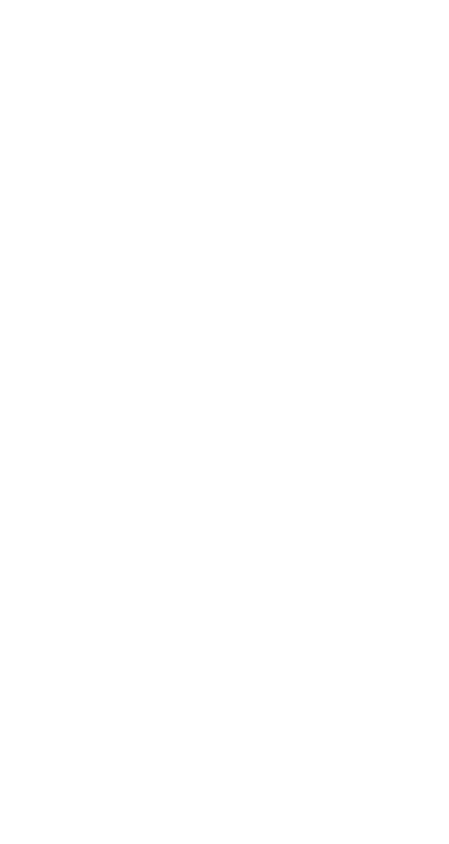
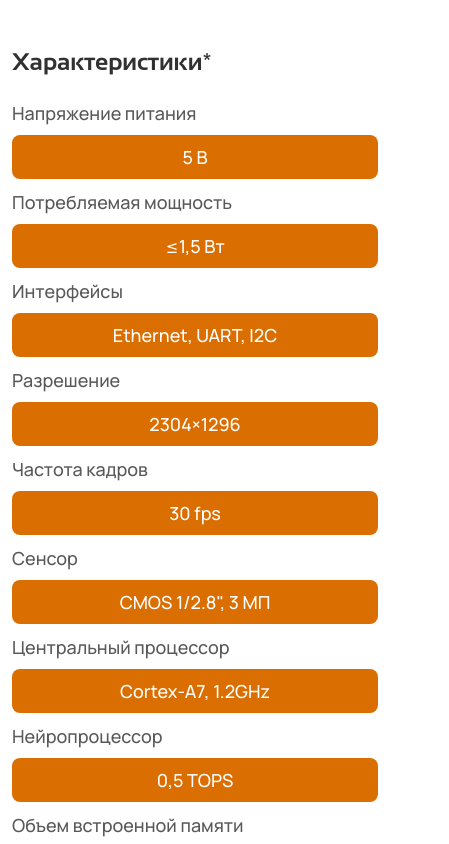
Before and after one commit to denisholmov/edu-cifra, a React (Vite) app: page / in a window 390 px wide. Shown: the part 6260-7104 px from the top of the page, 449 px wide, since content can reach past the window. Before the commit the page ends 6280 px from the top, so only its background shows below. Built offline with nearby package versions, Linux system fonts and the light colour scheme.

Commit message:
убран скролл и сделан блок characteristic

```diff
--- /dev/null
+++ b/src/components/pages-content/Characteristics/index.tsx
@@ -0,0 +1,64 @@
+import styles from "./styles/index.module.css";
+
+export const Characteristics = () => {
+  return (
+    <section id="characteristics" className={styles.characteristics}>
+        <div className={styles.container}>
+            <h2 className={styles.title}>Характеристики*</h2>
+
+            <ul className={styles.list}>
+                <li className={styles.item}>
+                    <h3 className={styles.itemTitle}>Напряжение питания</h3>
+                    <p className={styles.itemDescription}>5 В</p>
+                </li>
+                <li className={styles.item}>
+                    <h3 className={styles.itemTitle}>Потребляемая мощность</h3>
+                    <p className={styles.itemDescription}>≤1,5 Вт</p>
+                </li>
+                <li className={styles.item}>
+                    <h3 className={styles.itemTitle}>Интерфейсы</h3>
+                    <p className={styles.itemDescription}>Ethernet, UART, I2C</p>
+                </li>
+                <li className={styles.item}>
+                    <h3 className={styles.itemTitle}>Разрешение</h3>
+                    <p className={styles.itemDescription}>2304×1296</p>
+                </li>
+                <li className={styles.item}>
+                    <h3 className={styles.itemTitle}>Частота кадров</h3>
+                    <p className={styles.itemDescription}>30 fps</p>
+                </li>
+                <li className={styles.item}>
+                    <h3 className={styles.itemTitle}>Сенсор</h3>
+                    <p className={styles.itemDescription}>CMOS 1/2.8", 3 МП</p>
+                </li>
+                <li className={styles.item}>
+                    <h3 className={styles.itemTitle}>Центральный процессор</h3>
+                    <p className={styles.itemDescription}>Cortex-A7, 1.2GHz</p>
+                </li>
+                <li className={styles.item}>
+                    <h3 className={styles.itemTitle}>Нейропроцессор</h3>
+                    <p className={styles.itemDescription}>0,5 TOPS</p>
+                </li>
+                <li className={styles.item}>
+                    <h3 className={styles.itemTitle}>Объем встроенной памяти</h3>
+                    <p className={styles.itemDescription}>32 ГБ</p>
+                </li>
+                <li className={styles.item}>
+                    <h3 className={styles.itemTitle}>Масса</h3>
+                    <p className={styles.itemDescription}>25 г</p>
+                </li>
+                <li className={styles.item}>
+                    <h3 className={styles.itemTitle}>Габариты</h3>
+                    <p className={styles.itemDescription}>45*35*35 см</p>
+                </li>
+                <li className={styles.item}>
+                    <h3 className={styles.itemTitle}>Температурный диапазон</h3>
+                    <p className={styles.itemDescription}>-10…+40 °C</p>
+                </li>
+            </ul>
+
+            <p className={styles.description}>* Данные уточняются. Свяжитесь  с нами, чтобы узнать актуальную информацию!</p>
+        </div>
+    </section>
+  );
+};
--- /dev/null
+++ b/src/components/pages-content/Characteristics/styles/index.module.css
@@ -0,0 +1,153 @@
+.characteristics {
+  padding: 30px 0;
+  background-color: var(--color-white);
+  position: relative;
+  margin-bottom: 30px;
+}
+
+/* .characteristics::before {
+    content: "";
+    position: absolute;
+    bottom: -400px;
+    right: -100px;
+    width: 700px;
+    height: 700px;
+    background: url('/images/pattern-blue.png') no-repeat center center;
+} */
+
+.container {
+  max-width: 1200px;
+  margin: 0 auto;
+  padding: 0 20px;
+  display: flex;
+  flex-direction: column;
+  justify-content: space-between;
+  align-items: center;
+  gap: 30px;
+}
+
+.title {
+    width: 100%;
+    text-align: start;
+  font-family: Sansation;
+  font-size: 36px;
+  font-weight: 700;
+  color: var(--color-off-black);
+}
+
+.list {
+  display: flex;
+  flex-direction: column;
+  justify-content: space-between;
+  gap: 10px;
+  width: 100%;
+  max-width: 860px;
+}
+
+.item{
+    display: grid;
+    grid-template-columns: 1fr 391px;
+    align-items: center;
+    column-gap: 12px;
+    width: 100%;
+}
+
+.itemTitle{
+    margin: 0;
+    font-family: Manrope;
+    font-weight: 500;
+    font-size: 24px;
+    color: var(--color-shadow-mountain);
+    text-align: right;
+}
+
+.itemDescription{
+    margin: 0;
+    background-color: var(--color-orange-danger);
+    width: 391px;
+    min-height: 47px;
+    display: flex;
+    align-items: center;
+    justify-content: center;
+    border-radius: 8px;
+    padding: 5px 0;
+    text-align: center;
+    font-family: Manrope;
+    font-weight: 500;
+    font-size: 24px;
+    color: var(--color-white);
+}
+
+.description{
+    font-family: Manrope;
+    font-weight: 500;
+    font-size: 20px;
+    color: var(--color-shadow-mountain);
+    text-align: center;
+}
+
+@media (max-width: 992px) {
+  .title {
+    font-size: 32px;
+  }
+
+  .item {
+    grid-template-columns: 1fr 340px;
+  }
+
+  .itemTitle,
+  .itemDescription {
+    font-size: 21px;
+  }
+
+  .itemDescription {
+    width: 340px;
+  }
+}
+
+@media (max-width: 768px) {
+
+  .characteristics {
+    padding: 24px 0;
+  }
+
+  .container {
+    padding: 0 16px;
+    gap: 20px;
+  }
+
+  .title {
+    font-size: 28px;
+  }
+
+  .item {
+    grid-template-columns: 1fr;
+    row-gap: 8px;
+  }
+
+  .itemTitle {
+    text-align: left;
+    font-size: 20px;
+  }
+
+  .itemDescription {
+    width: 100%;
+    min-height: 44px;
+    font-size: 20px;
+  }
+}
+
+@media (max-width: 480px) {
+  .container {
+    padding: 0 12px;
+  }
+
+  .title {
+    font-size: 24px;
+  }
+
+  .itemTitle,
+  .itemDescription {
+    font-size: 18px;
+  }
+}
--- a/src/components/pages/shared/home/index.tsx
+++ b/src/components/pages/shared/home/index.tsx
@@ -12,6 +12,7 @@
 import { Demo } from "@/components/pages-content/Demo";
 import { CifraMini } from "@/components/pages-content/CifraMini";
 import { AdvantagesCifraMini } from "@/components/pages-content/AdvantagesCifraMini";
+import { Characteristics } from "@/components/pages-content/Characteristics";
 
 
 export const HomePage = () => {
@@ -29,6 +30,7 @@
           <Demo />
           <CifraMini />
           <AdvantagesCifraMini/>
+          <Characteristics />
       </main>
     </div>
   );
--- a/src/components/pages/shared/home/styles/index.module.css
+++ b/src/components/pages/shared/home/styles/index.module.css
@@ -7,6 +7,8 @@
    font-weight: 500;
    font-size: 20px;
    line-height: 1.5;
+
+   overflow-x: hidden;
 }
 
 .main {
```
Also changed, not shown: public/images/pattern-blue.png (added).
